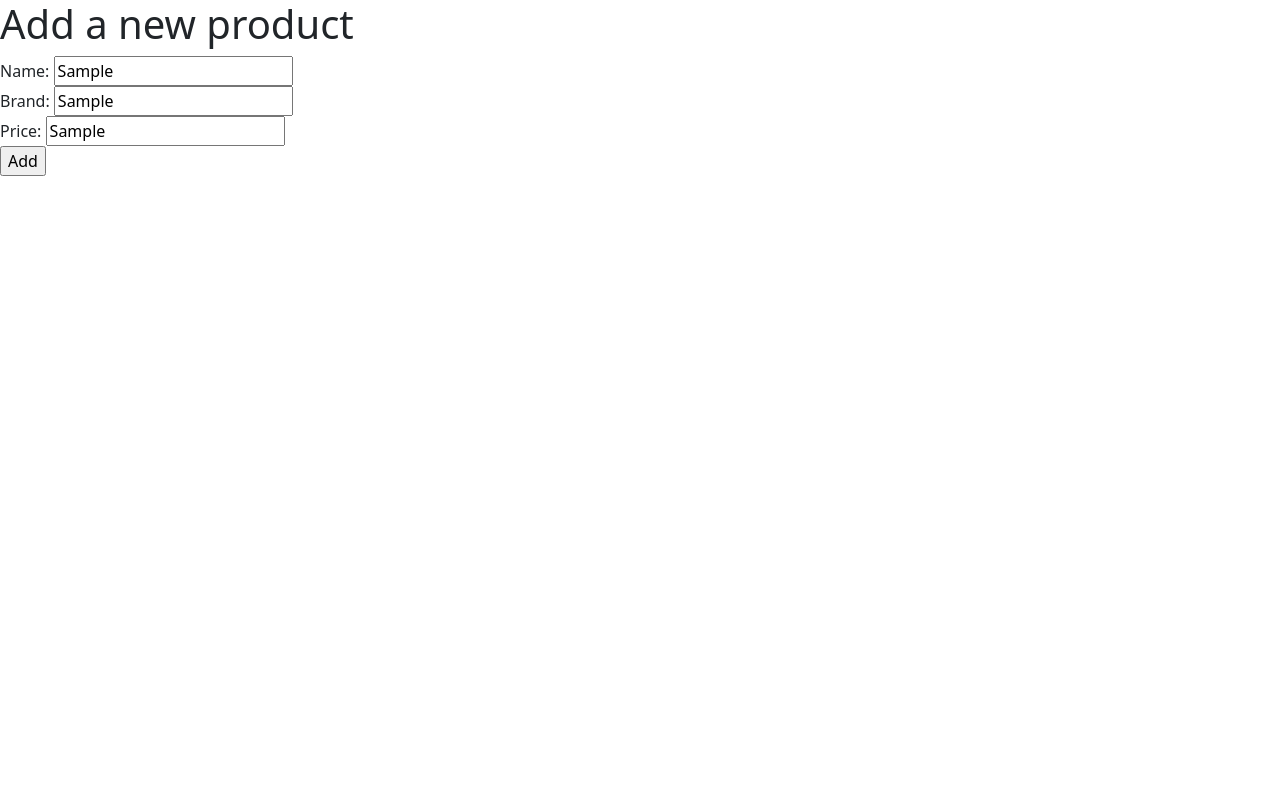
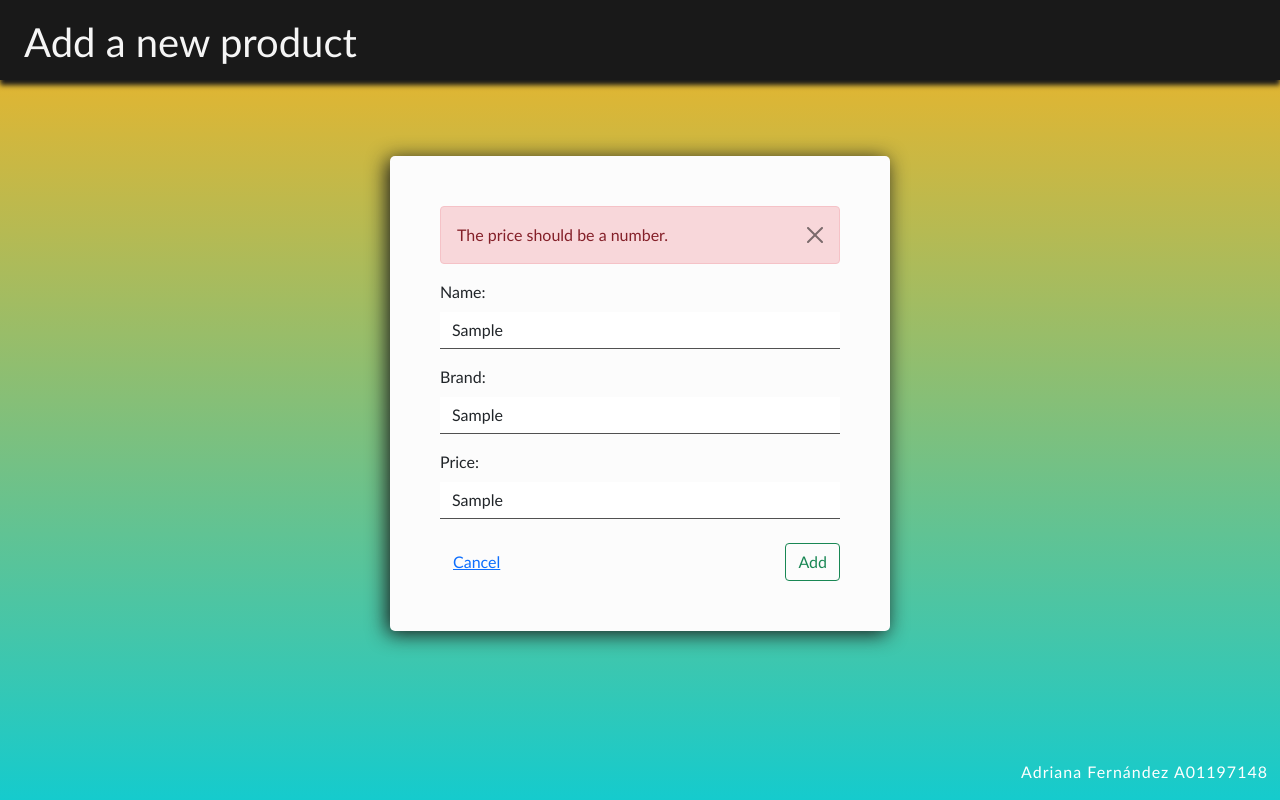
Before and after one commit to adrianafdz/WebDevClass, a website: page CRUDApi/views/insert.html in a window 1280 px wide. Both pictures are taken after typing "Sample", "Sample", "Sample" into the empty fields and a click on the input "Add". Drawn offline with nearby package versions, Linux system fonts and the light colour scheme.

Commit message:
Added styles

```diff
--- a/CRUDApi/views/insert.html
+++ b/CRUDApi/views/insert.html
@@ -4,29 +4,57 @@
     <meta charset="UTF-8">
     <meta http-equiv="X-UA-Compatible" content="IE=edge">
     <meta name="viewport" content="width=device-width, initial-scale=1.0">
-    <link href="https://cdn.jsdelivr.net/npm/bootstrap@5.0.0-beta2/dist/css/bootstrap.min.css" rel="stylesheet" integrity="sha384-BmbxuPwQa2lc/FVzBcNJ7UAyJxM6wuqIj61tLrc4wSX0szH/Ev+nYRRuWlolflfl" crossorigin="anonymous">
+    <link href="https://cdn.jsdelivr.net/npm/bootstrap@5.0.0/dist/css/bootstrap.min.css" rel="stylesheet" integrity="sha384-wEmeIV1mKuiNpC+IOBjI7aAzPcEZeedi5yW5f2yOq55WWLwNGmvvx4Um1vskeMj0" crossorigin="anonymous">
+    <link rel="stylesheet" href="/styles.css">
     <title>New Product</title>
 </head>
 <body>
-    <h1>Add a new product</h1>
+    <div class="title container-fluid pt-2 pb-2 pb-2 ps-4 pe-4">
+        <h1>Add a new product</h1>
+    </div>
+    <hr class="my-0">
 
-    <form>
+    <div class="container container-form">
+        <div id="alert" class="alert alert-danger alert-dismissible" style="display: none;">
+            <p id="alertMsg"></p>
+            <button type="button" id="close" class="btn-close"></button>
+        </div>
+        <form>
+            <div class="mb-3">
+                <label for="prodName" class="form-label">Name: </label>
+                <input type="text" id="prodName" class="form-control" autocomplete="nope">
+            </div>
 
-        <label for="prodName">Name: </label>
-        <input type="text" id="prodName"><br>
+            <div class="mb-3">
+                <label for="prodBrand" class="form-label">Brand: </label>
+                <input type="text" id="prodBrand" class="form-control" autocomplete="off">
+            </div>
 
-        <label for="prodBrand">Brand: </label>
-        <input type="text" id="prodBrand"><br>
+            <div class="mb-4">
+                <label for="prodPrice" class="form-label">Price: </label>
+                <input type="text" id="prodPrice" class="form-control" autocomplete="off">
+            </div>
 
-        <label for="prodPrice">Price: </label>
-        <input type="text" id="prodPrice"><br>
+            <div class="d-flex justify-content-between">
+                <a class="btn btn-link" href='http://localhost:3000/products/all'>Cancel</a>
+                <input type="submit" id="submit" value="Add" class="btn btn-outline-success">
+            </div>
+        </form>
+    </div>
 
-        <input type="submit" id="submit" value="Add">
-
-    </form>
+    <div class="container-fluid footer">
+        <p>Adriana Fernández A01197148</p>
+    </div>
 
     <script src="https://unpkg.com/axios/dist/axios.min.js"></script>
     <script>
+        const alerta = document.getElementById("alert");
+        const alertMsg = document.getElementById("alertMsg");
+        const alertBtn = document.getElementById("close");
+
+        alertBtn.addEventListener("click", (event) => {
+            alerta.style.display = "none";
+        });
 
         const nameInput = document.getElementById("prodName");
         const brandInput = document.getElementById("prodBrand");
@@ -40,13 +68,29 @@
             let brand = brandInput.value.trim();
             let price = priceInput.value.trim();
 
-            if (name == "" || brand == "" || price == "") {
-                alert("All fields are required.");
+            if (name == "") {
+                alertMsg.innerText = "Name is required";
+                alerta.style.display = "";
+                return;
+            }
+
+            if (price == "") {
+                alertMsg.innerText = "Price is required";
+                alerta.style.display = "";
                 return;
             }
 
             if (isNaN(price)) {
-                alert("The price should be a number.");
+                alertMsg.innerText = "The price should be a number.";
+                alerta.style.display = "";
+                return;
+            } else {
+                price = parseFloat(price);
+            }
+
+            if (price <= 0) {
+                alertMsg.innerText = "The price should be greater than 0.";
+                alerta.style.display = "";
                 return;
             }
 
--- /dev/null
+++ b/CRUDApi/views/styles.css
@@ -0,0 +1,87 @@
+* {
+    margin:0;
+    padding:0;
+    box-sizing:border-box;
+    font-family:'Gill Sans', 'Gill Sans MT', Calibri, 'Trebuchet MS', sans-serif;
+}
+
+html {
+    height: auto;
+    min-height: 100vh;
+}
+
+body {
+    background: rgb(21,203,205);
+    background: linear-gradient(0deg, rgba(21,203,205,1) 0%, rgba(247,179,33,1) 100%);
+    background-repeat: no-repeat;
+    background-size: cover;
+}
+
+.container {
+    margin-top: calc(10vh + 75px);
+    background-color: rgb(252,252,252);
+    border-radius: 5px;
+    padding: 50px;
+    box-shadow: -3px 3px 20px rgb(25,25,25);
+}
+
+.container-form {
+    max-width: 500px;
+}
+
+.container-table {
+    max-width: 750px;
+}
+
+h1 {
+    padding-top: 10px;
+}
+
+.title {
+    background-color: rgb(25,25,25);
+    color:whitesmoke;
+    position: fixed;
+    box-shadow: 0px 5px 5px rgb(25,25,25);
+    height: 10vh;
+    min-height: 75px;
+    max-height: 150px;
+    z-index: 1;
+}
+
+td {
+    padding-bottom: 0;
+    padding-top: 10px;
+}
+
+.tcell {
+    padding-top: 12px !important;
+}
+
+.footer {
+    position: fixed;
+    left: 0;
+    bottom: 0;
+    width: 100%;
+    color: white;
+    text-align: right;
+    letter-spacing: 1px;
+ }
+
+ .form-control {
+     border-radius: 0px;
+     border: none;
+     border-bottom: 1px solid rgba(25,25,25, 0.75);
+ }
+
+ .form-control:focus {
+     box-shadow: none;
+     border-bottom: 1px solid rgba(247,179,33,0.75)
+ }
+
+ .btn:focus, .btn:focus:active {
+    box-shadow: none;
+ }
+
+ #alertMsg {
+     margin: 0px;
+ }
```
Also changed, not shown: CRUDApi/app.js (+11 -5 lines), CRUDApi/views/edit.html (+63 -17 lines), CRUDApi/views/products.html (+33 -13 lines).
